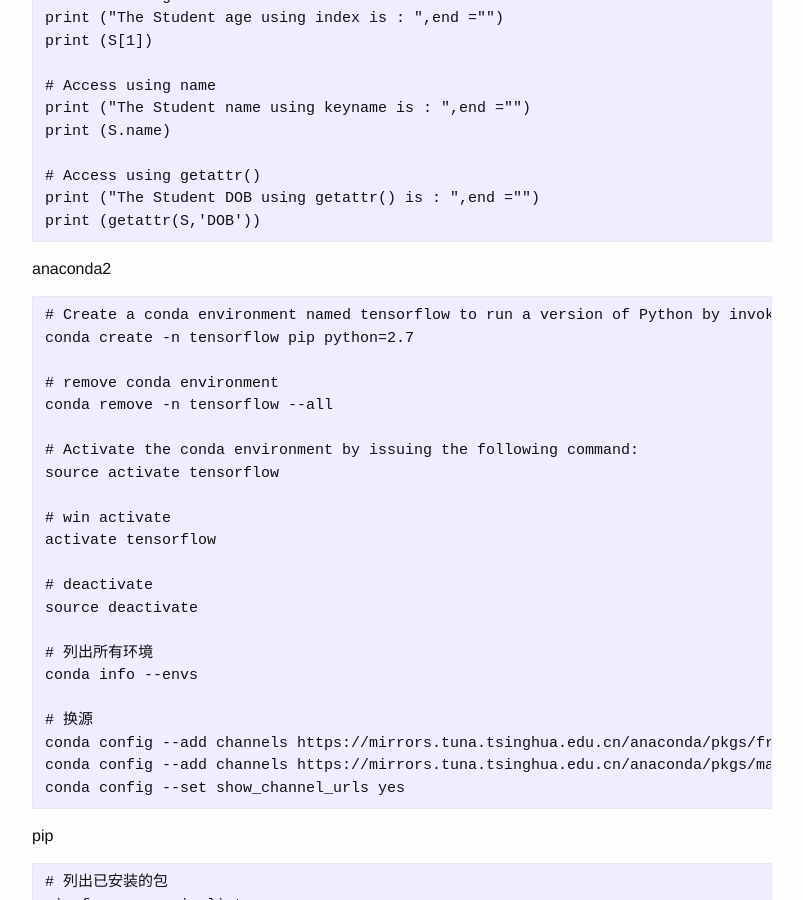
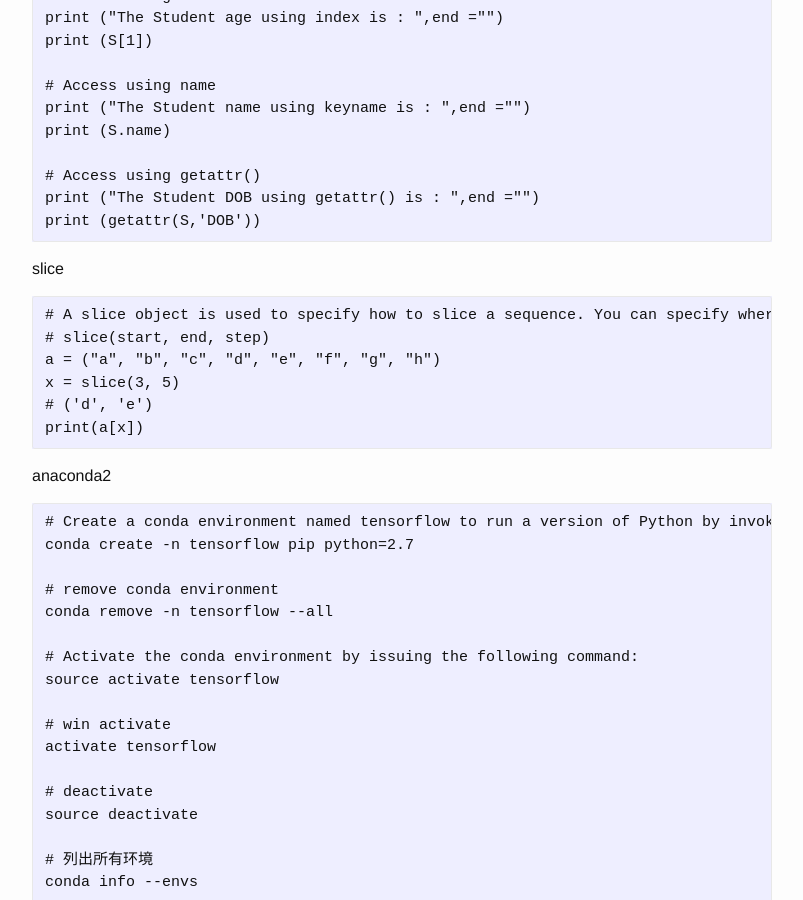
Before and after one commit to josephstalin117/josephstalin117.github.io, a Jekyll site: the page built from _posts/2017-08-10-python.markdown, in a window 1280 px wide and 900 px high, scrolled down 5604 px. Shown: the whole window, without its empty margins (238-1041 px from the left). Built offline with Jekyll 4.4.1, drawn with Linux system fonts in a browser that asks for light colours.

Commit message:
add slice

````diff
--- a/_posts/2017-08-10-python.markdown
+++ b/_posts/2017-08-10-python.markdown
@@ -271,6 +271,16 @@
 # Access using getattr()
 print ("The Student DOB using getattr() is : ",end ="")
 print (getattr(S,'DOB'))
+```
+
+slice
+```
+# A slice object is used to specify how to slice a sequence. You can specify where to start the slicing, and where to end. You can also specify the step, which allows you to e.g. slice only every other item.
+# slice(start, end, step)
+a = ("a", "b", "c", "d", "e", "f", "g", "h")
+x = slice(3, 5)
+# ('d', 'e')
+print(a[x])
 ```
 
 anaconda2
````
